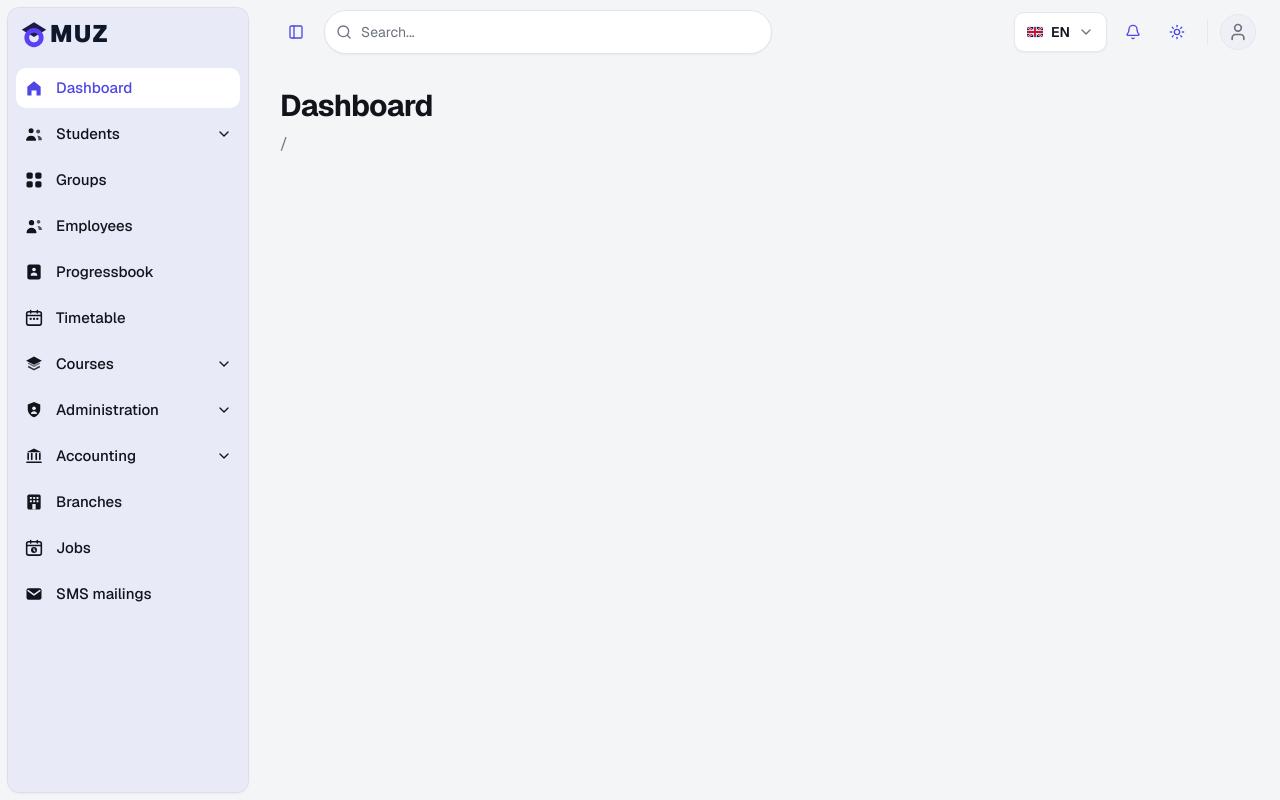
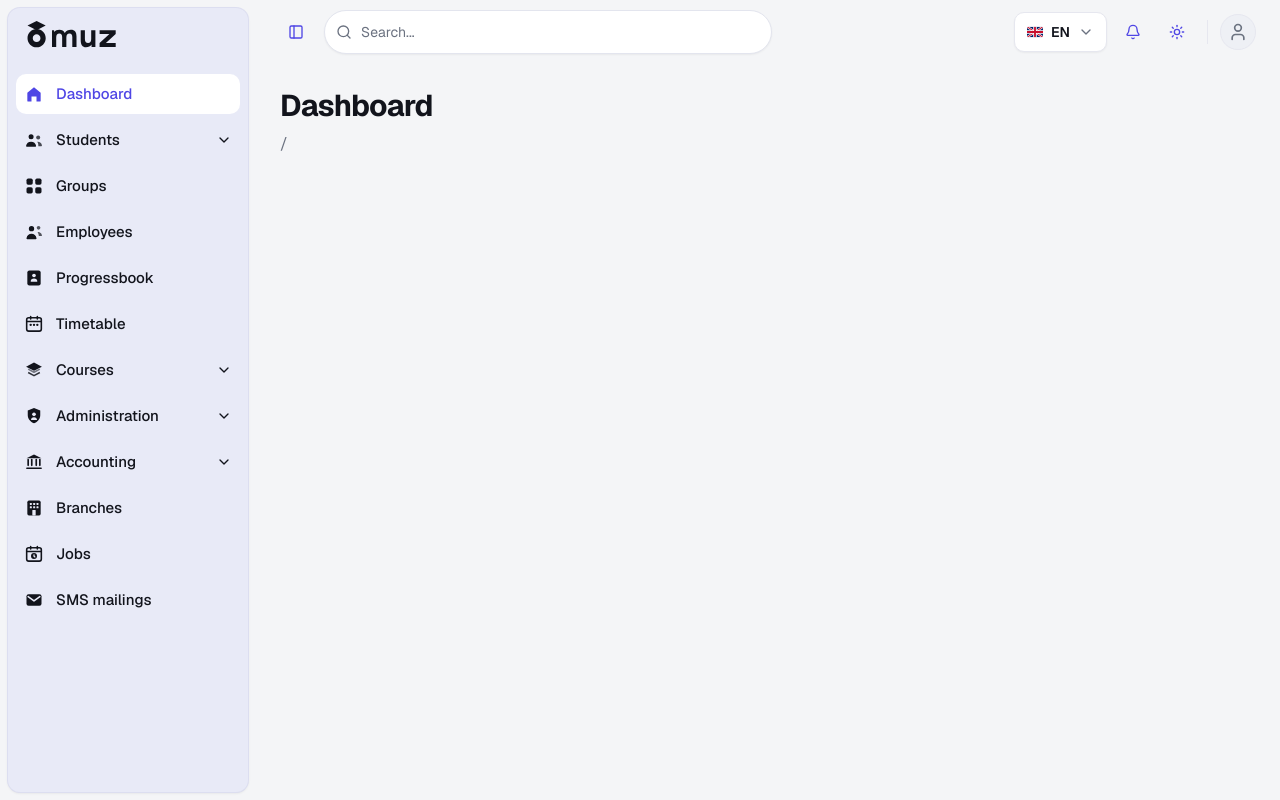
Before and after one commit to sadullozodan/Srm-team, a Next.js app: page / in a window 1280 px wide. Built offline with nearby package versions, Linux system fonts and the light colour scheme.

Commit message:
feat(logo): integrate new reusable Logo component into AppSidebar header

```diff
--- a/src/components/app-sidebar.tsx
+++ b/src/components/app-sidebar.tsx
@@ -6,6 +6,7 @@ import { useState } from "react";
 import { ChevronDown } from "lucide-react";
 import { NAV, type NavItem } from "@/lib/nav";
 import { LogoMark, NavIcon } from "./icons";
+import { Logo } from "./logo";
 import {
   Sidebar,
   SidebarContent,
@@ -44,12 +45,9 @@ export function AppSidebar() {
       <SidebarHeader>
         <Link
           href="/"
-          className="flex items-center gap-0.5 px-1 py-1 text-foreground hover:opacity-95 transition-opacity"
+          className="flex items-center px-2 py-1 hover:opacity-90 transition-opacity"
         >
-          <LogoMark className="size-7 shrink-0" />
-          <span className="text-2xl font-black tracking-wider text-slate-900 dark:text-white group-data-[collapsible=icon]:hidden leading-none">
-            MUZ
-          </span>
+          <Logo className="w-28 h-auto" />
         </Link>
       </SidebarHeader>
 
--- /dev/null
+++ b/src/components/logo.tsx
@@ -0,0 +1,42 @@
+import React, { SVGProps } from "react";
+
+export function Logo(props: SVGProps<SVGSVGElement>) {
+  return (
+    <svg
+      width="160"
+      height="48"
+      viewBox="0 0 160 48"
+      fill="none"
+      xmlns="http://www.w3.org/2000/svg"
+      className="w-28 h-auto text-indigo-600 dark:text-indigo-400"
+      {...props}
+    >
+      <g fill="currentColor">
+        {/* Letter 'o' with Graduation Cap */}
+        <path d="M18 1.5L31 8L18 14.5L5 8L18 1.5Z" />
+        <path
+          fillRule="evenodd"
+          clipRule="evenodd"
+          d="M18 13C10.82 13 5 18.82 5 26C5 33.18 10.82 39 18 39C25.18 39 31 33.18 31 26C31 18.82 25.18 13 18 13ZM18 20.5C14.96 20.5 12.5 22.96 12.5 26C12.5 29.04 14.96 31.5 18 31.5C21.04 31.5 23.5 29.04 23.5 26C23.5 22.96 21.04 20.5 18 20.5Z"
+        />
+
+        {/* Letter 'm' */}
+        <path
+          fillRule="evenodd"
+          clipRule="evenodd"
+          d="M37 14.5H43V17.2C44.8 15.1 47.4 14 50.5 14C54.2 14 56.8 15.6 58.2 18.4C60.2 15.5 63.2 14 67 14C72.8 14 75 17.5 75 23.5V38.5H69V24.5C69 20.8 67.8 19.2 65 19.2C62 19.2 60.5 21.2 60.5 25.2V38.5H54.5V24.5C54.5 20.8 53.3 19.2 50.5 19.2C47.5 19.2 46 21.2 46 25.2V38.5H40V14.5H37Z"
+        />
+
+        {/* Letter 'u' */}
+        <path
+          fillRule="evenodd"
+          clipRule="evenodd"
+          d="M81 14.5H87V27C87 30.5 88.5 32.8 91.5 32.8C94.5 32.8 96 30.5 96 27V14.5H102V38.5H96.5V35C94.8 37.5 92.2 39 88.5 39C83.5 39 81 35.2 81 28.5V14.5Z"
+        />
+
+        {/* Letter 'z' */}
+        <path d="M108 14.5H131V20L117 33H131V38.5H108V33L122 20H108V14.5Z" />
+      </g>
+    </svg>
+  );
+}
```
